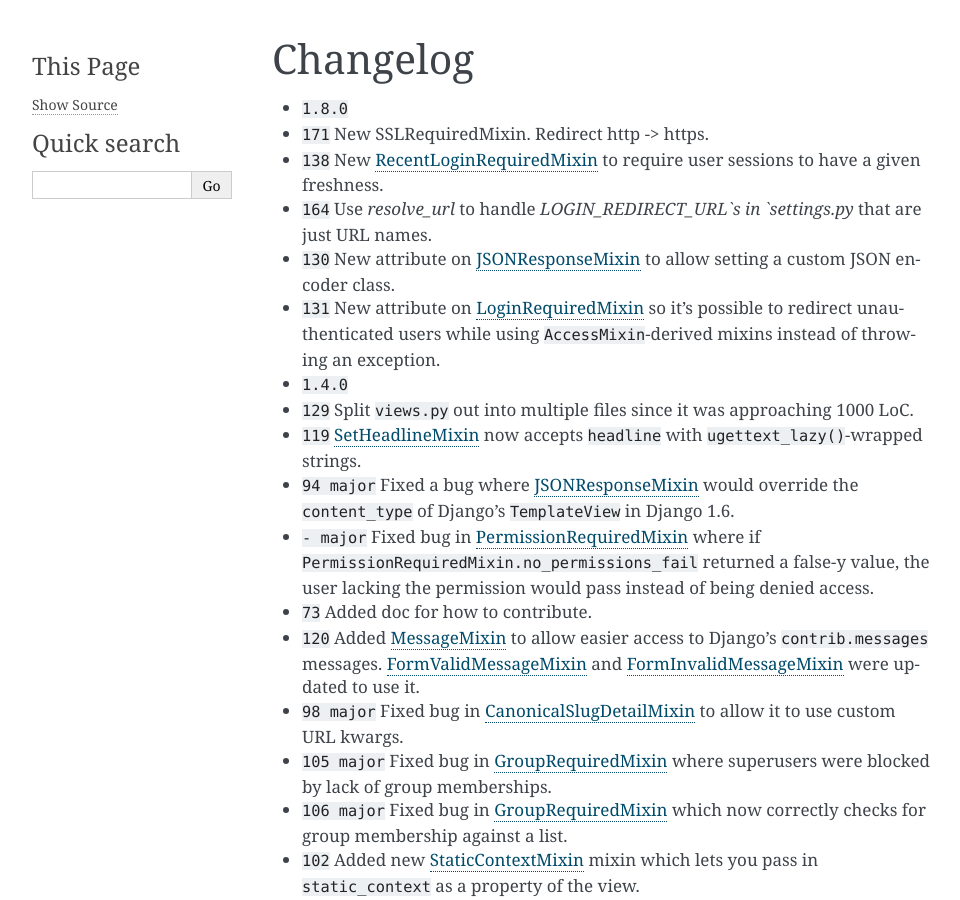
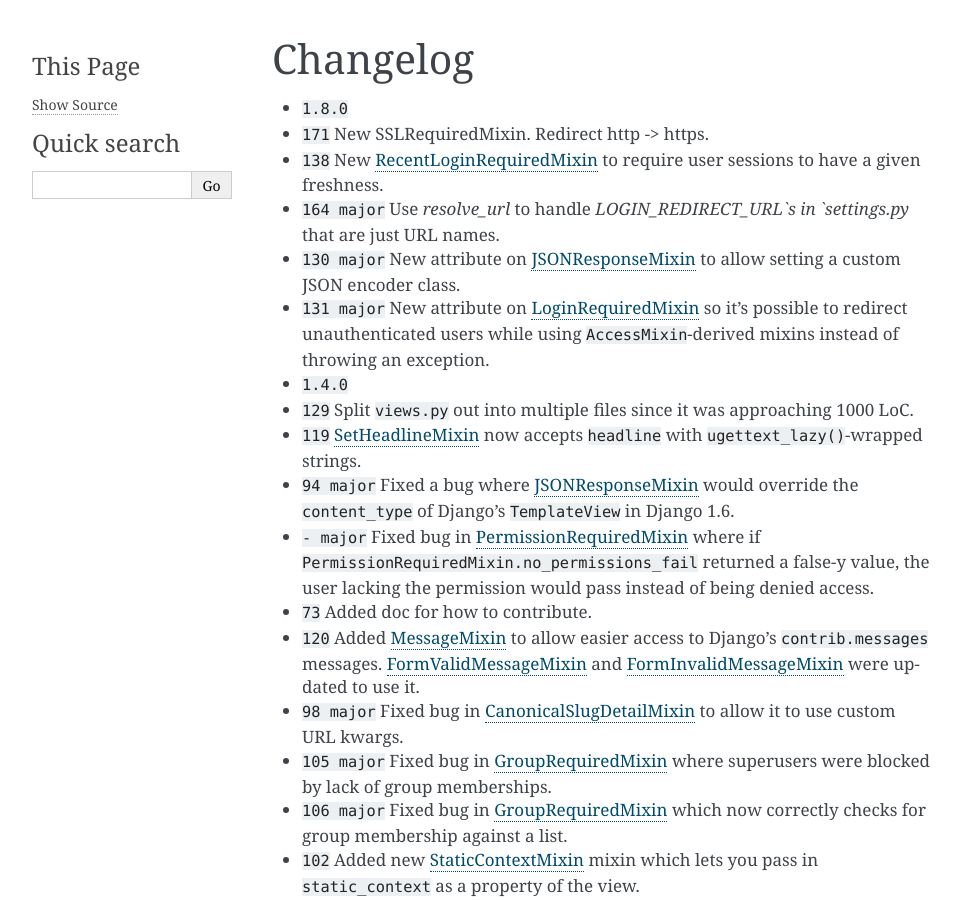
Before and after one commit to brack3t/django-braces, a Sphinx documentation site: the page built from docs/changelog.rst, in a window 1280 px wide and 900 px high. Shown: the whole window, without its empty margins (148-1108 px from the left). Built offline with Sphinx 7.4.7, drawn with Linux system fonts in a browser that asks for light colours; cross-references to code outside the pages are shown as plain code.

Commit message:
fix bugs in changelog.

```diff
--- a/docs/changelog.rst
+++ b/docs/changelog.rst
@@ -7,9 +7,9 @@ Changelog
 * :release:`1.8.0 <2015-04-16>`
 * :feature:`171` New :ref:`SSLRequiredMixin`. Redirect http -> https.
 * :feature:`138` New :ref:`RecentLoginRequiredMixin` to require user sessions to have a given freshness.
-* :bug:`164` Use `resolve_url` to handle `LOGIN_REDIRECT_URL`s in `settings.py` that are just URL names.
-* :bug:`130` New attribute on :ref:`JSONResponseMixin` to allow setting a custom JSON encoder class.
-* :bug:`131` New attribute on :ref:`LoginRequiredMixin` so it's possible to redirect unauthenticated users while
+* :bug:`164 major` Use `resolve_url` to handle `LOGIN_REDIRECT_URL`s in `settings.py` that are just URL names.
+* :bug:`130 major` New attribute on :ref:`JSONResponseMixin` to allow setting a custom JSON encoder class.
+* :bug:`131 major` New attribute on :ref:`LoginRequiredMixin` so it's possible to redirect unauthenticated users while
   using ``AccessMixin``-derived mixins instead of throwing an exception.
 * :release:`1.4.0 <2014-03-04>`
 * :support:`129` Split ``views.py`` out into multiple files since it was approaching 1000 LoC.
```
